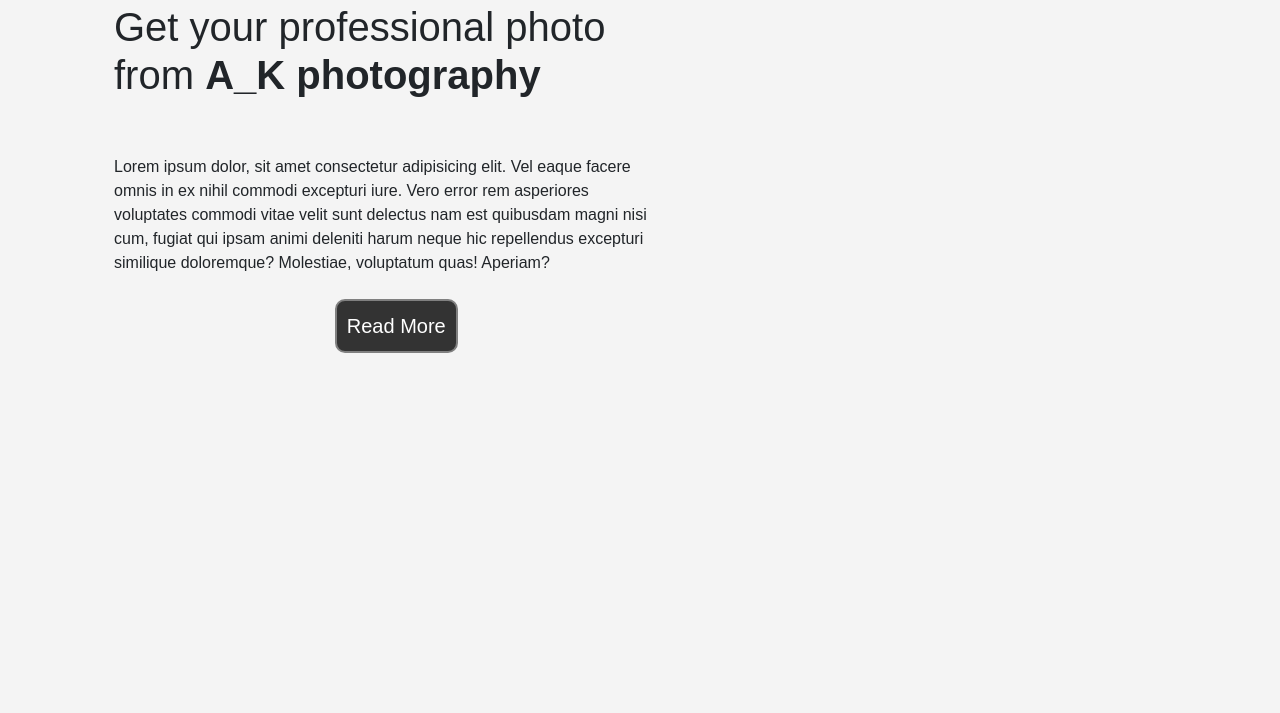
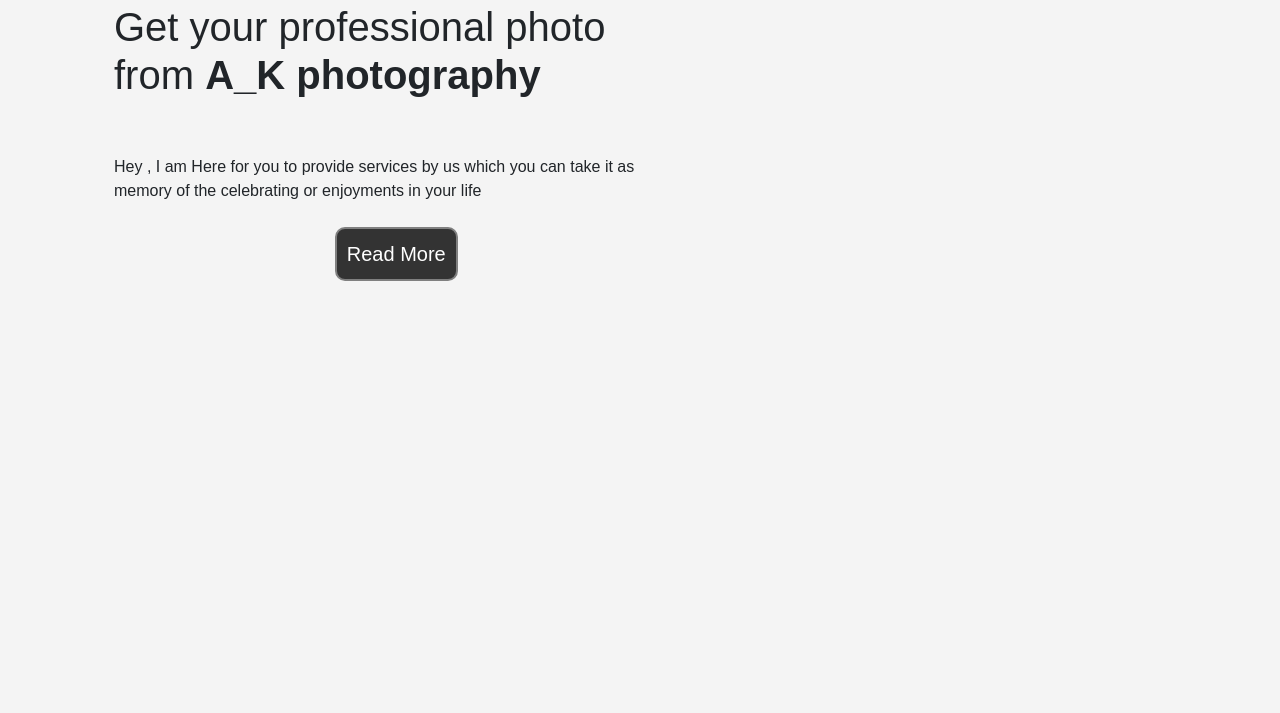
Before and after one commit to nitindpatil15/prodigy_wd_01, a plain HTML site: page index.html in a window 1280 px wide. Shown: the part 1602-2315 px from the top of the page. Drawn offline with nearby package versions, Linux system fonts and the light colour scheme.

Commit message:
add new paragraph

```diff
--- a/index.html
+++ b/index.html
@@ -70,7 +70,7 @@
                 <div><br><br>
                     <h1>Get your professional photo from <b>A_K photography </b></h1>
                     <br><br>
-                    <p>Lorem ipsum dolor, sit amet consectetur adipisicing elit. Vel eaque facere omnis in ex nihil commodi excepturi iure. Vero error rem asperiores voluptates commodi vitae velit sunt delectus nam est quibusdam magni nisi cum, fugiat qui ipsam animi deleniti harum neque hic repellendus excepturi similique doloremque? Molestiae, voluptatum quas! Aperiam? <br><br>
+                    <p>Hey , I am Here for you to provide services by us which you can take it as memory of the celebrating or enjoyments in your life <br><br>
                     <button class="btn ">Read More</button></p>
                 </div>
             </div>
```
